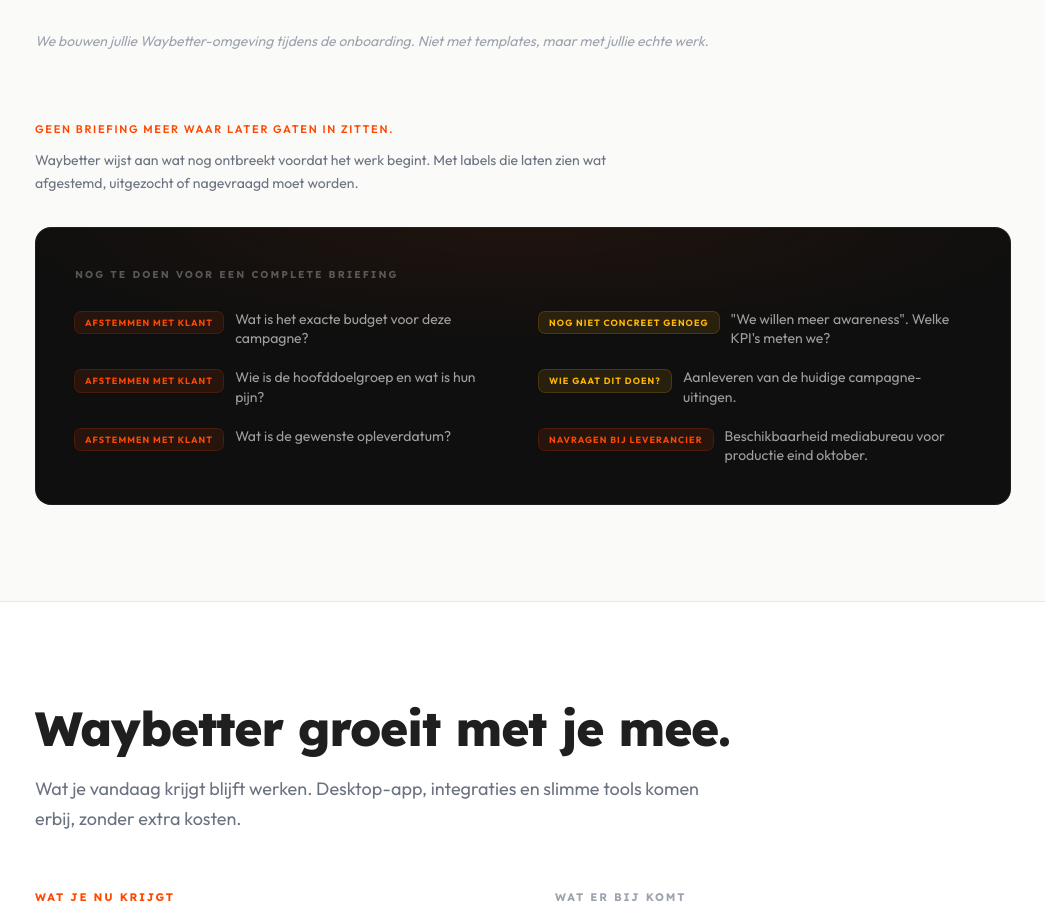
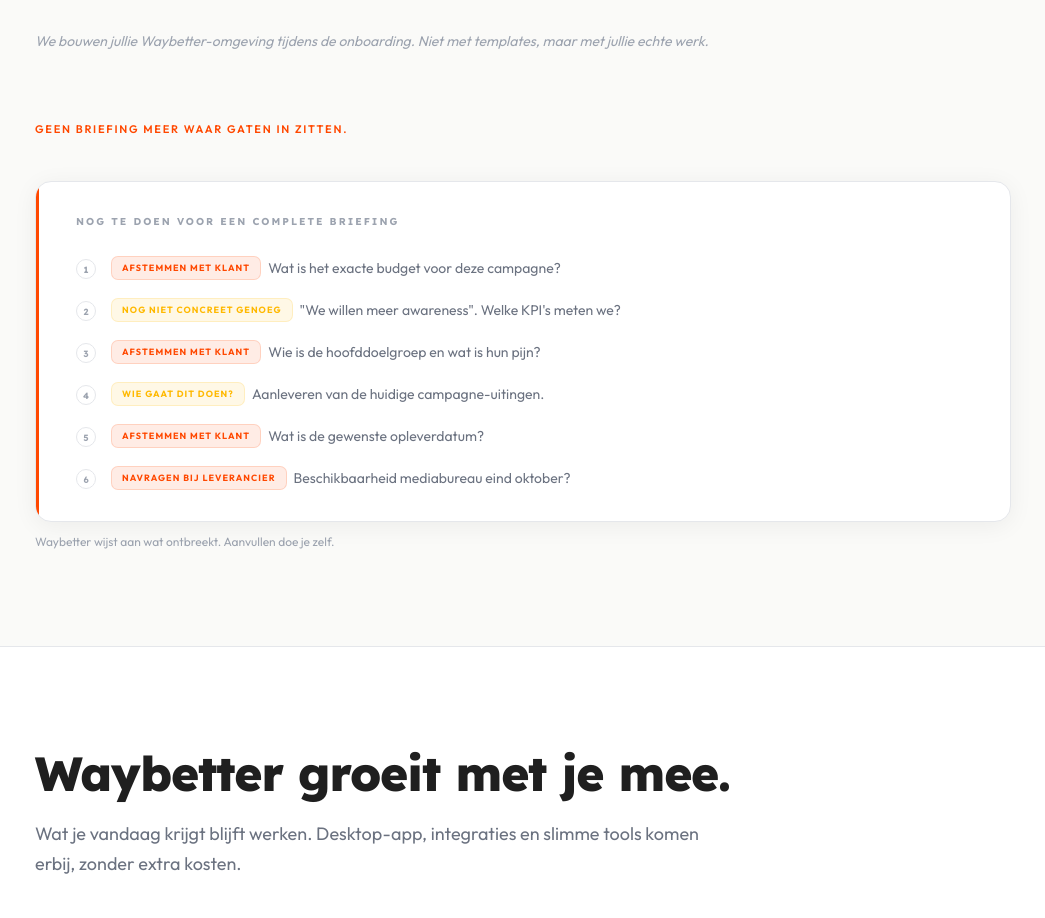
Before and after one commit to caesarbrandpower/oyaa, a Next.js app: page /preview in a window 1280 px wide. Shown: the part 5880-6798 px from the top of the page, without its empty margins (117-1162 px from the left). Built offline with nearby package versions, Linux system fonts and the light colour scheme.

Commit message:
feat(preview): redesign nog-te-doen to document-fragment style

```diff
--- a/app/preview/page.js
+++ b/app/preview/page.js
@@ -326,44 +326,46 @@
             <div className="reveal mt-16">
               <div className="mb-8">
                 <span className="inline-block text-[11px] font-semibold tracking-[0.16em] uppercase text-orange mb-3">
-                  Geen briefing meer waar later gaten in zitten.
+                  Geen briefing meer waar gaten in zitten.
                 </span>
-                <p className="text-text-sec text-sm leading-relaxed max-w-xl">
-                  Waybetter wijst aan wat nog ontbreekt voordat het werk begint. Met labels die laten zien wat afgestemd, uitgezocht of nagevraagd moet worden.
-                </p>
               </div>
-              <div className="relative rounded-2xl overflow-hidden">
-                {/* Achtergrond: donker met subtiele radiale glow */}
-                <div className="absolute inset-0 bg-[#0f0f0f]" />
-                <div className="absolute inset-0 bg-[radial-gradient(ellipse_80%_60%_at_50%_0%,rgba(255,72,0,0.07)_0%,transparent_70%)]" />
-                <div className="absolute inset-0 border border-white/[0.06] rounded-2xl pointer-events-none" />
-                <div className="relative p-7 md:p-10">
-                  <p className="font-[family-name:var(--font-lexend)] text-[10px] font-bold tracking-[0.2em] uppercase text-white/30 mb-7">
+              <div className="relative bg-white border border-border rounded-2xl shadow-[0_4px_24px_rgba(0,0,0,0.06)] overflow-hidden">
+                <div className="absolute left-0 top-0 bottom-0 w-[3px] bg-orange" />
+                <div className="px-8 md:px-10 py-8">
+                  <p className="font-[family-name:var(--font-lexend)] text-[10px] font-bold tracking-[0.2em] uppercase text-text-muted mb-7">
                     Nog te doen voor een complete briefing
                   </p>
-                  <ul className="grid grid-cols-1 md:grid-cols-2 gap-x-8 gap-y-5">
+                  <ol className="space-y-5">
                     {[
-                      { tag: 'AFSTEMMEN MET KLANT', type: 'red', text: 'Wat is het exacte budget voor deze campagne?' },
-                      { tag: 'NOG NIET CONCREET GENOEG', type: 'amber', text: '"We willen meer awareness". Welke KPI\'s meten we?' },
-                      { tag: 'AFSTEMMEN MET KLANT', type: 'red', text: 'Wie is de hoofddoelgroep en wat is hun pijn?' },
-                      { tag: 'WIE GAAT DIT DOEN?', type: 'amber', text: 'Aanleveren van de huidige campagne-uitingen.' },
-                      { tag: 'AFSTEMMEN MET KLANT', type: 'red', text: 'Wat is de gewenste opleverdatum?' },
-                      { tag: 'NAVRAGEN BIJ LEVERANCIER', type: 'red', text: 'Beschikbaarheid mediabureau voor productie eind oktober.' },
-                    ].map(({ tag, type, text }, i) => (
-                      <li key={i} className="flex items-start gap-3">
-                        <span className={`shrink-0 mt-0.5 inline-flex items-center px-2.5 py-1 rounded-md text-[9px] font-bold tracking-[0.12em] uppercase whitespace-nowrap shadow-sm ${
-                          type === 'red'
-                            ? 'bg-orange/10 text-orange ring-1 ring-orange/25 shadow-[0_0_8px_rgba(255,72,0,0.15)]'
-                            : 'bg-amber-400/10 text-amber-400 ring-1 ring-amber-400/25 shadow-[0_0_8px_rgba(251,191,36,0.12)]'
-                        }`}>
-                          {tag}
+                      { nr: 1, tag: 'AFSTEMMEN MET KLANT', type: 'red', text: 'Wat is het exacte budget voor deze campagne?' },
+                      { nr: 2, tag: 'NOG NIET CONCREET GENOEG', type: 'amber', text: '"We willen meer awareness". Welke KPI\'s meten we?' },
+                      { nr: 3, tag: 'AFSTEMMEN MET KLANT', type: 'red', text: 'Wie is de hoofddoelgroep en wat is hun pijn?' },
+                      { nr: 4, tag: 'WIE GAAT DIT DOEN?', type: 'amber', text: 'Aanleveren van de huidige campagne-uitingen.' },
+                      { nr: 5, tag: 'AFSTEMMEN MET KLANT', type: 'red', text: 'Wat is de gewenste opleverdatum?' },
+                      { nr: 6, tag: 'NAVRAGEN BIJ LEVERANCIER', type: 'red', text: 'Beschikbaarheid mediabureau eind oktober?' },
+                    ].map(({ nr, tag, type, text }) => (
+                      <li key={nr} className="flex items-start gap-4">
+                        <span className="shrink-0 w-5 h-5 rounded-full border border-border flex items-center justify-center mt-0.5">
+                          <span className="font-[family-name:var(--font-lexend)] text-[9px] font-bold text-text-muted leading-none">{nr}</span>
                         </span>
-                        <span className="text-white/60 text-sm leading-snug">{text}</span>
+                        <div className="flex flex-wrap items-center gap-x-2 gap-y-1">
+                          <span className={`shrink-0 inline-flex items-center px-2.5 py-1 rounded-md text-[9px] font-bold tracking-[0.12em] uppercase whitespace-nowrap ${
+                            type === 'red'
+                              ? 'bg-orange/10 text-orange ring-1 ring-orange/25'
+                              : 'bg-amber-400/10 text-amber-400 ring-1 ring-amber-400/25'
+                          }`}>
+                            {tag}
+                          </span>
+                          <span className="text-text-sec text-sm leading-snug">{text}</span>
+                        </div>
                       </li>
                     ))}
-                  </ul>
+                  </ol>
                 </div>
               </div>
+              <p className="mt-3 text-text-muted text-xs">
+                Waybetter wijst aan wat ontbreekt. Aanvullen doe je zelf.
+              </p>
             </div>
           </div>
         </section>
```
